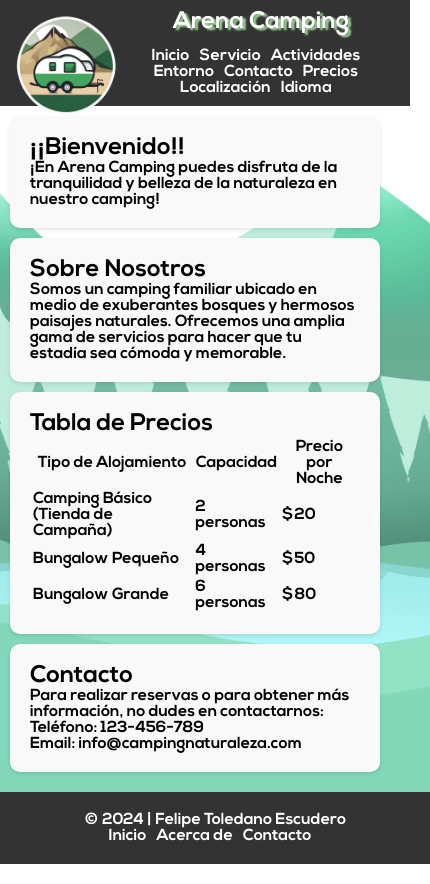
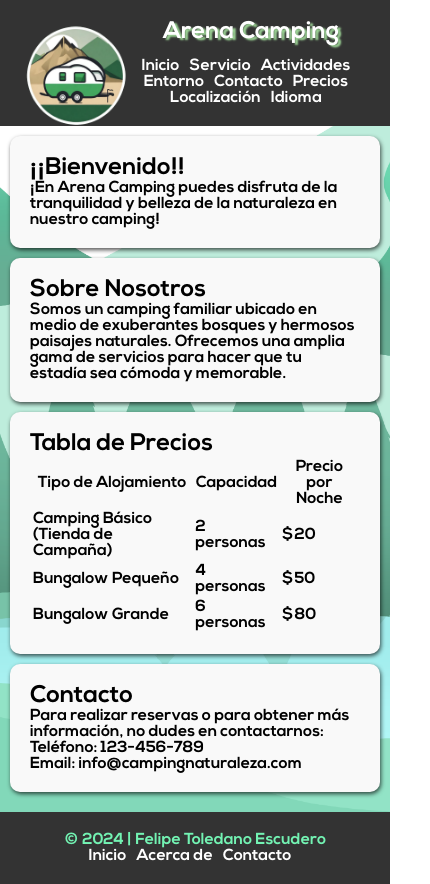
Before and after one commit to F3LIP3X/ArenaCamping-web, a React (Create React App) app: page / in a window 390 px wide. Shown: the whole page, 430 px wide, since content can reach past the window. Built offline with nearby package versions, Linux system fonts and the light colour scheme.

Commit message:
1.1.8
Fixed Responsive

```diff
--- a/src/components/page1/pagecss.css
+++ b/src/components/page1/pagecss.css
@@ -56,14 +56,15 @@ nav ul li a {
 
 /* Main styles */
 main {
-    padding: 20px;
+    width: auto;
+
 }
 
 section {
     margin-bottom: 20px;
     background-color: #f9f9f9;
     border-radius: 10px;
-    box-shadow: 0 2px 4px rgba(0, 0, 0, 0.1);
+    box-shadow: 1px 2px 4px rgba(0, 0, 0, 0.678);
     padding: 20px;
 }
 
@@ -73,9 +74,8 @@ section {
     color: #fff;
     padding: 20px;
     display: block;
-    flex-direction: column;
     text-align: center;
-    width: 100%;
+    width: auto;
     position: static;
     bottom: 0;
 }
@@ -108,11 +108,11 @@ section {
 }
 
 /* Media queries for responsiveness */
-@media screen and (max-width: 768px) {
+@media screen and (max-width: 912px) {
 
     /* Adjust header */
     header {
-        padding: 10px;
+        width: auto;
     }
 
     body{
@@ -140,16 +140,20 @@ section {
         margin-bottom: 10px;
     }
 
+    .foot{
+        width: 100%;
+    }
     /* Adjust footer */
     footer-page {
-        background-color: #333;
-        color: #fff;
-        padding: 20px;
+        width: auto;
         display: block;
-        flex-direction: column;
         text-align: center;
-        width: 100%;
+
         position: static;
         bottom: 0;
     }
+
+    .footertext{
+        color: rgb(115, 243, 179);
+    }
 }
--- a/src/components/page1/pagejsx.jsx
+++ b/src/components/page1/pagejsx.jsx
@@ -76,9 +76,9 @@ const firstIndex = () => {
 
             <footer className="footer-page">
                 <div className='foot'>
-                    <p>© 2024 | Felipe Toledano Escudero</p>
-                    <nav>
-                        <ul>
+                    <p className='footertext'>© 2024 | Felipe Toledano Escudero</p>
+                    <nav className='footertext'>
+                        <ul >
                             <li><a href="#home">Inicio</a></li>
                             <li><a href="#about">Acerca de</a></li>
                             <li><a href="#contact">Contacto</a></li>
--- a/src/index.css
+++ b/src/index.css
@@ -6,7 +6,7 @@ body {
   -webkit-font-smoothing: antialiased;
   -moz-osx-font-smoothing: grayscale;
   background: url('./components/assets/18a.png') ;
-  background-size: cover;
+  background-size: 100vh;
   background-position: center;
 }
 
```
